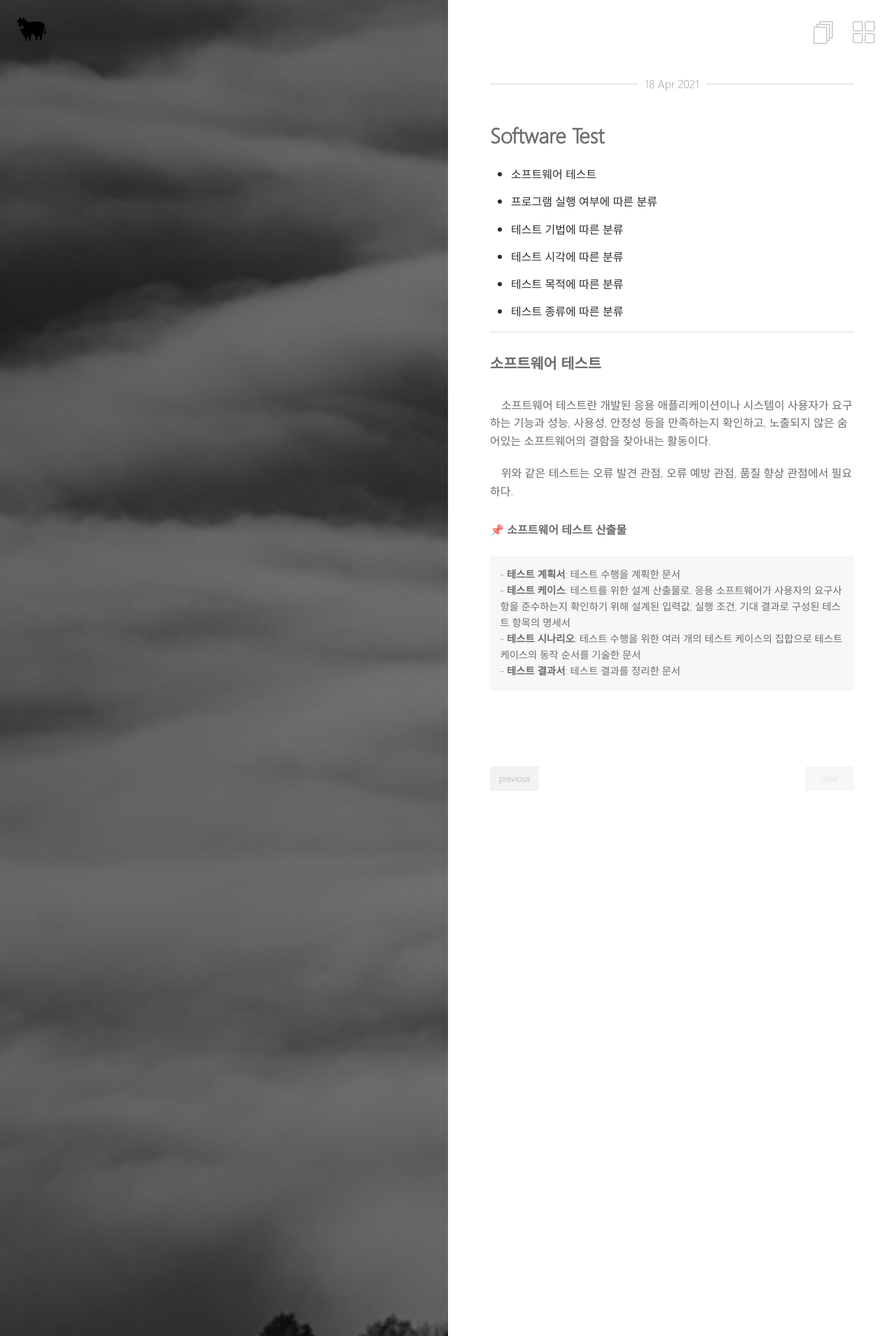
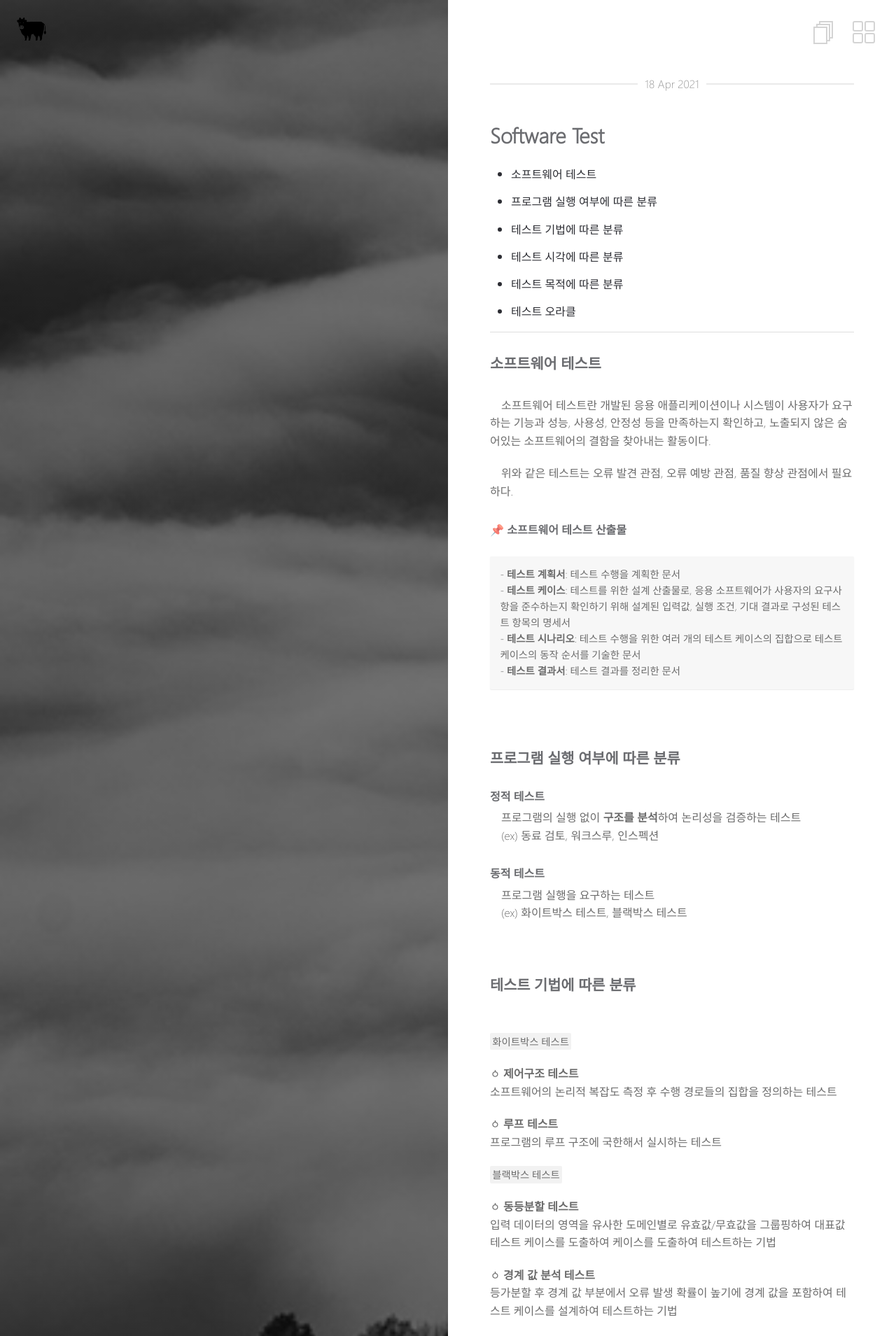
Before and after one commit to uunwon/uunwon.github.io, a Jekyll site: the page built from _posts/2021-04-18-Software-Test.md, in a window 1280 px wide. Shown: the top 1909 px of the page at 70% size. Built offline with Jekyll 4.4.1, drawn with Linux system fonts in a browser that asks for light colours; some of the changed text lies outside the part shown.

Commit message:
add post 'software test - 종류'

```diff
--- a/_posts/2021-04-18-Software-Test.md
+++ b/_posts/2021-04-18-Software-Test.md
@@ -14,7 +14,7 @@ tag:
 * 테스트 기법에 따른 분류
 * 테스트 시각에 따른 분류
 * 테스트 목적에 따른 분류
-* 테스트 종류에 따른 분류
+* 테스트 오라클
 <br>
 
 <hr>
@@ -35,3 +35,102 @@ tag:
 {: .notice}
 
 <br>
+
+### 프로그램 실행 여부에 따른 분류
+
+#### 정적 테스트
+　프로그램의 실행 없이 **구조를 분석**하여 논리성을 검증하는 테스트
+　(ex) 동료 검토, 워크스루, 인스펙션
+
+#### 동적 테스트
+　프로그램 실행을 요구하는 테스트
+　(ex) 화이트박스 테스트, 블랙박스 테스트
+
+<br>
+
+### 테스트 기법에 따른 분류
+<br>
+
+`화이트박스 테스트`
+
+ㆁ **제어구조 테스트**
+소프트웨어의 논리적 복잡도 측정 후 수행 경로들의 집합을 정의하는 테스트
+
+ㆁ **루프 테스트**
+프로그램의 루프 구조에 국한해서 실시하는 테스트
+
+`블랙박스 테스트`
+
+ㆁ **동등분할 테스트**
+입력 데이터의 영역을 유사한 도메인별로 유효값/무효값을 그룹핑하여 대표값 테스트 케이스를 도출하여 케이스를 도출하여 테스트하는 기법
+
+ㆁ **경계 값 분석 테스트**
+등가분할 후 경계 값 부분에서 오류 발생 확률이 높기에 경계 값을 포함하여 테스트 케이스를 설계하여 테스트하는 기법
+
+ㆁ **결정 테이블 테스트**
+요구사항의 논리와 발생조건을 테이블 형태로 나열하여, 조건과 행위를 모두 조합하여 테스트하는 기법
+
+ㆁ **상태전이 테스트**
+테스트 대상/시스템이나 객체의 상태를 구분하고, 이벤트에 의해 어느 한 상태에서 다른 상태로 전이되는 경우의 수를 수행하는 테스트 기법
+
+ㆁ **유스케이스 테스트**
+시스템이 실제 사용되는 유스케이스로 모델링 되어 있을 때 프로세스 흐름을 기반으로 테스트 케이스를 명세화하여 수행하는 테스트 기법
+
+ㆁ **분류트리 테스트**
+SW의 일부 또는 전체를 트리 구조로 분석 및 표현하여 테스트 케이스를 설계하여 테스트하는 기법
+
+ㆁ **페어와이즈 테스트**
+Test data 값들 간에 최소한 한 번씩을 조합하는 방식이며, 이는 커버해야 할 기능적 범위를 모든 조합에 비해 상대적으로 적은 양의 테스트 세트를 구성하기 위한 테스트 기법
+
+<br>
+
+### 테스트 시각에 따른 분류
+
+#### 검증(Verification)
+　소프트웨어 과정을 테스트
+
+#### 확인(Validation)
+　소프트웨어 결과를 테스트
+
+<br>
+
+### 테스트 목적에 따른 분류
+<br>
+ㆁ **회복 테스트**
+시스템에 고의로 실패를 유도하고, 시스템의 정상적 복귀 여부를 테스트하는 기법
+
+ㆁ **안전 테스트**
+소스 코드 내의 보안적인 결함을 미리 점검하는 테스트 기법
+
+ㆁ **강도 테스트**
+시스템 과부하 시에도 정상 작동되는지를 검증하는 테스트 기법
+
+ㆁ **성능 테스트**
+이벤트에 응답하는 시간, 처리하는 업무량 등을 측정하는 테스트 기법
+
+ㆁ **구조 테스트**
+시스템의 내부 논리 경로, 소스 코드의 복잡도를 평가하는 테스트 기법
+
+ㆁ **회귀 테스트**
+오류를 제거하거나 수정한 시스템에서 오류 제거와 수정에 의해 새로이 유입된 오류가 없는지 확인하는 일종의 반복 테스트 기법
+
+ㆁ **병행 테스트**
+변경된 시스템과 기존 시스템에 동일한 데이터를 입력 후 결과를 비교하는 테스트 기법
+
+<br>
+
+### 테스트 오라클
+<br>
+　테스트의 결과가 참인지 거짓인지를 판단하기 위해서 사전에 정의된 참 값을 입력하여 비교하는 기법
+
+ㆁ **참 오라클**
+모든 입력값에 대하여 기대하는 결과를 생성함으로써 발생된 오류를 모두 검출할 수 있는 오라클
+
+ㆁ **샘플링 오라클**
+특정한 몇 개의 입력값에 대해서만 기대하는 결과를 제공해주는 오라클
+
+ㆁ **휴리스틱 오라클**
+샘플링 오라클을 개선한 오라클로, 특정 입력값에 대해 올바른 결과를 제공하고, 나머지 값들에 대해서는 휴리스틱(추정)으로 처리하는 오라클
+
+ㆁ **일관성 검사 오라클**
+애플리케이션 변경이 있을 때, 수행 전과 후의 결괏값이 동일한지 확인하는 오라클
```
Also changed, not shown: 1 other file.
